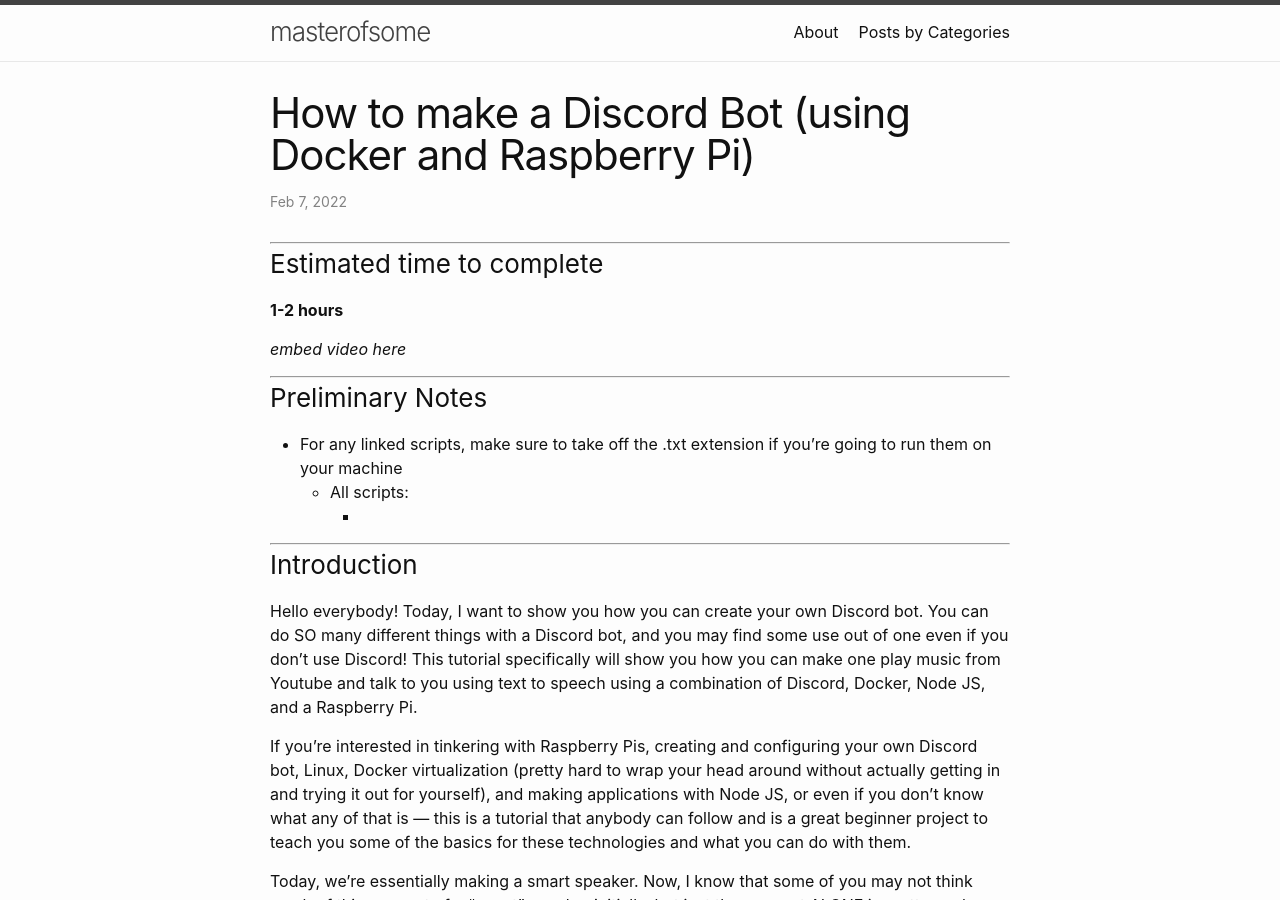
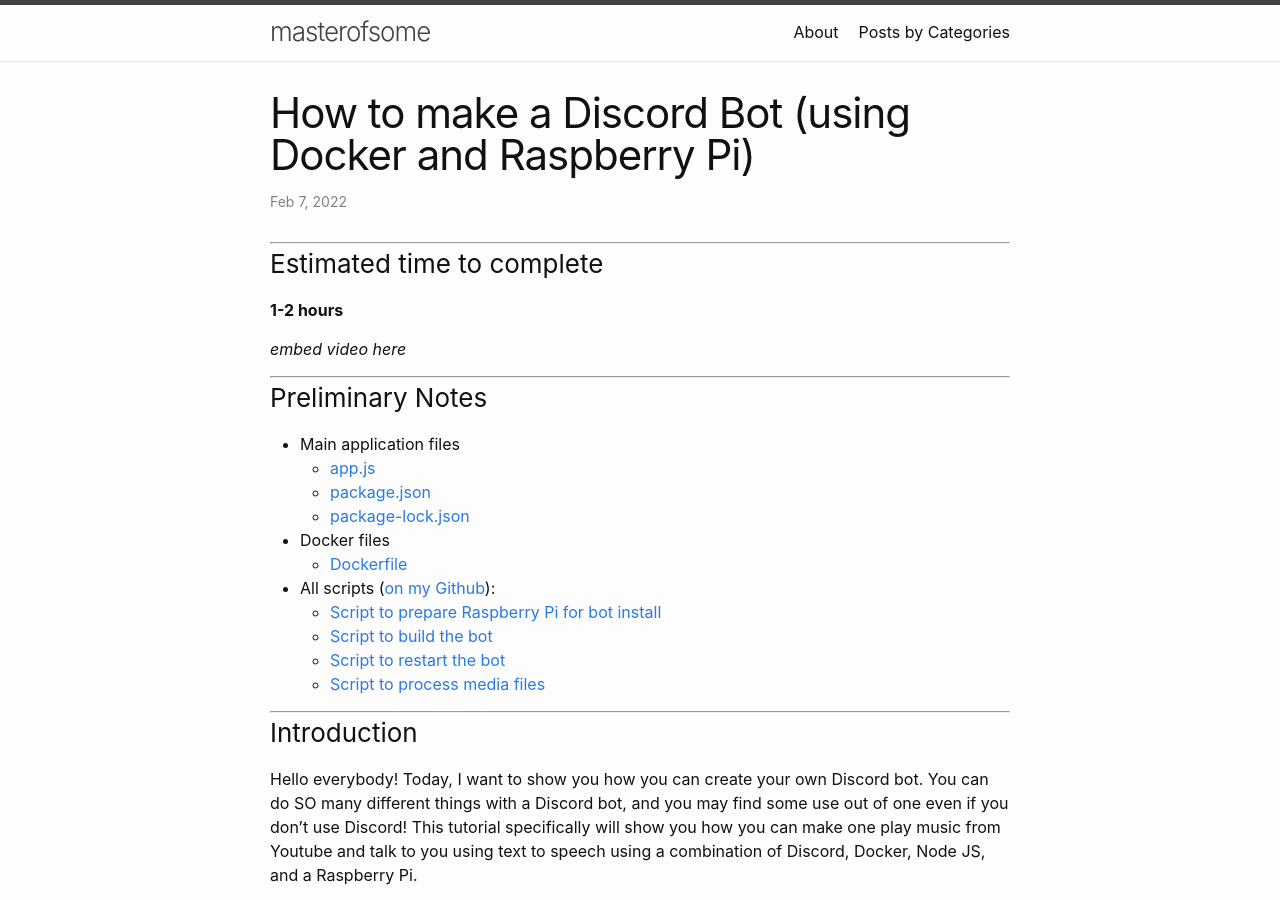
Before and after one commit to codingwatermelon/codingwatermelon.github.io, a Jekyll site: the page built from _posts/2022-02-06-how-to-make-a-discord-bot.md, in a window 1280 px wide and 900 px high. Built offline with Jekyll 4.4.1, drawn with Linux system fonts in a browser that asks for light colours; some of the changed text lies outside the part shown.

Commit message:
Update 2022-02-06-how-to-make-a-discord-bot.md

```diff
--- a/_posts/2022-02-06-how-to-make-a-discord-bot.md
+++ b/_posts/2022-02-06-how-to-make-a-discord-bot.md
@@ -13,9 +13,17 @@ categories: howto docker raspberrypi node discord
 
 ---
 ### Preliminary Notes
-- For any linked scripts, make sure to take off the .txt extension if you're going to run them on your machine
-    - All scripts:
-        - []()
+- Main application files
+    - [app.js](https://github.com/codingwatermelon/ttsapp/blob/main/app.js)
+    - [package.json](https://github.com/codingwatermelon/ttsapp/blob/main/package.json)
+    - [package-lock.json](https://github.com/codingwatermelon/ttsapp/blob/main/package-lock.json)
+- Docker files
+    - [Dockerfile](https://github.com/codingwatermelon/ttsapp/blob/main/Dockerfile)
+- All scripts ([on my Github](https://github.com/codingwatermelon/ttsapp)):
+    - [Script to prepare Raspberry Pi for bot install](https://github.com/codingwatermelon/ttsapp/blob/main/getdependencies.sh)
+    - [Script to build the bot](https://github.com/codingwatermelon/ttsapp/blob/main/buildbot.sh)
+    - [Script to restart the bot](https://github.com/codingwatermelon/ttsapp/blob/main/restartbot.sh)
+    - [Script to process media files](https://github.com/codingwatermelon/ttsapp/blob/main/watchmediadir.sh)
 
 ---
 ### Introduction
@@ -122,7 +130,7 @@ It's a relatively simple bot that can definitely be expanded to do more stuff. A
     - If you'd like to copy the app that I built, you can use these commands (substitute the first part of the directory in `-v` before the `:` accordingly) and then skip to step 5:
         - `docker pull jftorres/armv7ttsapp`
         - `docker run -p 49160:8080 -v /home/pi/discordbot/media:/usr/src/app/media -d jftorres/armv7ttsapp`
-   - If you'd like to build the image yourself, you need to create a Dockerfile (see mine as an example).
+   - If you'd like to build the image yourself, you need to create a Dockerfile (see [mine]() as an example).
    - Once all the files are created (shown in image below), run the `docker build` command (substitute Docker image name accordingly):
    ![dockerbuild](/resources/02-DiscordBot/dockerbuild.png)
 
@@ -155,16 +163,16 @@ It's a relatively simple bot that can definitely be expanded to do more stuff. A
 {:start="6"}
 6. **Create scripts to process files**
     - These scripts exist on the Raspberry Pi rather than within the Docker container.
-        - [This script](insert script) is used to start the Docker container upon reboot.
-        - [This script](insert script) is used to monitor a directory for new files created by the app. This will look for .mp3 files created by the /play and /save commands as well as .txt files created by the /tts command and process them accordingly. It will also queue them if people request multiple songs or tts.
+        - [This script](https://github.com/codingwatermelon/ttsapp/blob/main/restartbot.sh) is used to start the Docker container upon reboot.
+        - [This script](https://github.com/codingwatermelon/ttsapp/blob/main/watchmediadir.sh) is used to monitor a directory for new files created by the app. This will look for .mp3 files created by the /play and /save commands as well as .txt files created by the /tts command and process them accordingly. It will also queue them if people request multiple songs or tts.
     - These scripts will need to be run automatically, so I made cronjob tasks to start them in the morning.
         - See [this site](https://crontab.guru/) to help configure your cronjobs
 
 {:start="7"}
 7. (Optional) **Create scripts to help with building**
     - These scripts aren't necessary but definitely help with operations and maintenance of the app
-      - Use this script to build the bot (helps to host app files on Github)
-      - Use this script to
+      - Use [this script](https://github.com/codingwatermelon/ttsapp/blob/main/buildbot.sh) to build the bot (helps to host app files on Github, but not necessary)
+      - Use [this script](https://github.com/codingwatermelon/ttsapp/blob/main/restartbot.sh) to adhoc restart the bot
 
 ---
 
@@ -214,7 +222,7 @@ This section contains the high level overview of the process I took to create th
 8. Create scripts to find audio files
 
 9. Create startup scripts
-    - Create systemd systemctl service to start scripts upon boot
+    - Create cronjobs to start the app automatically
 
 ---
 
```
